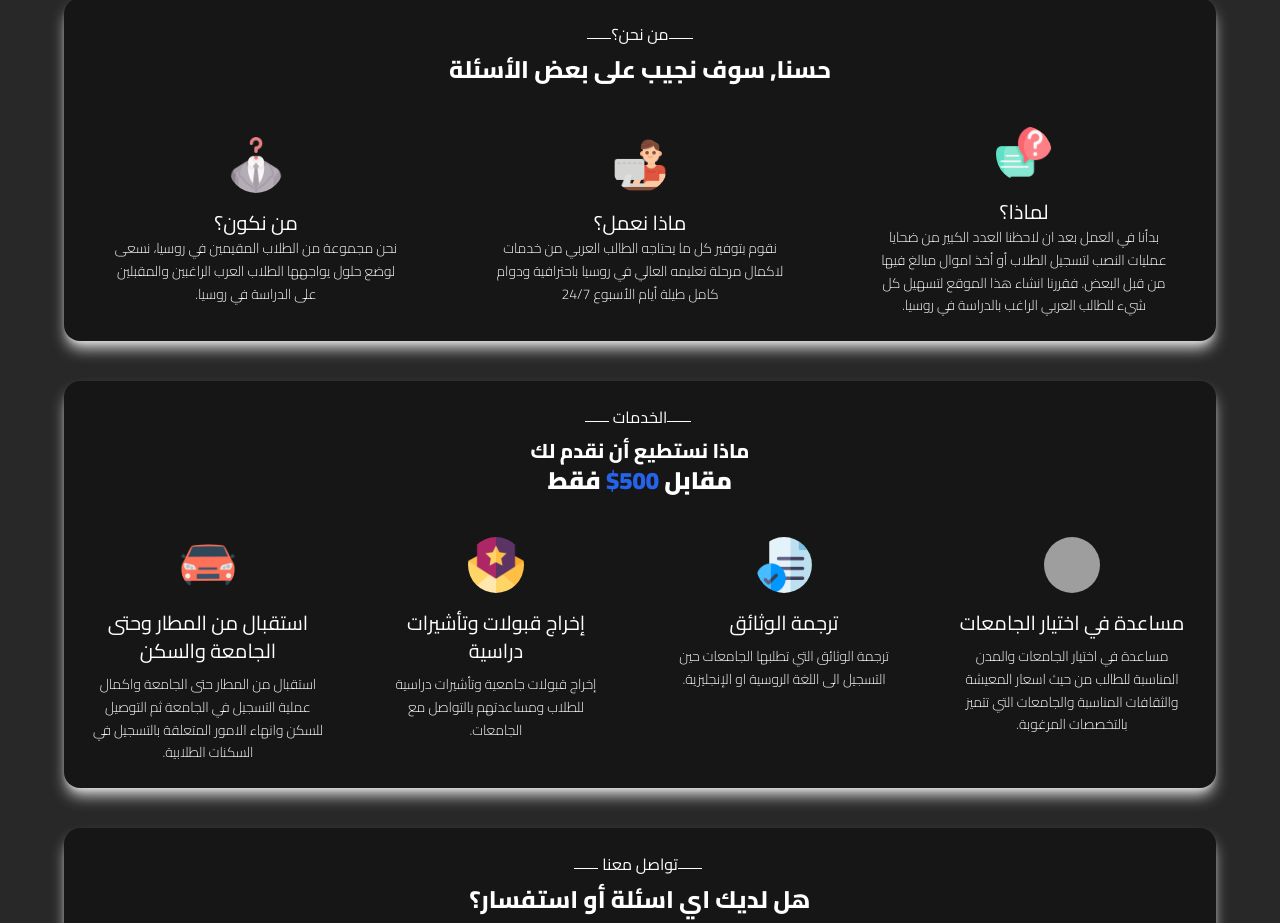
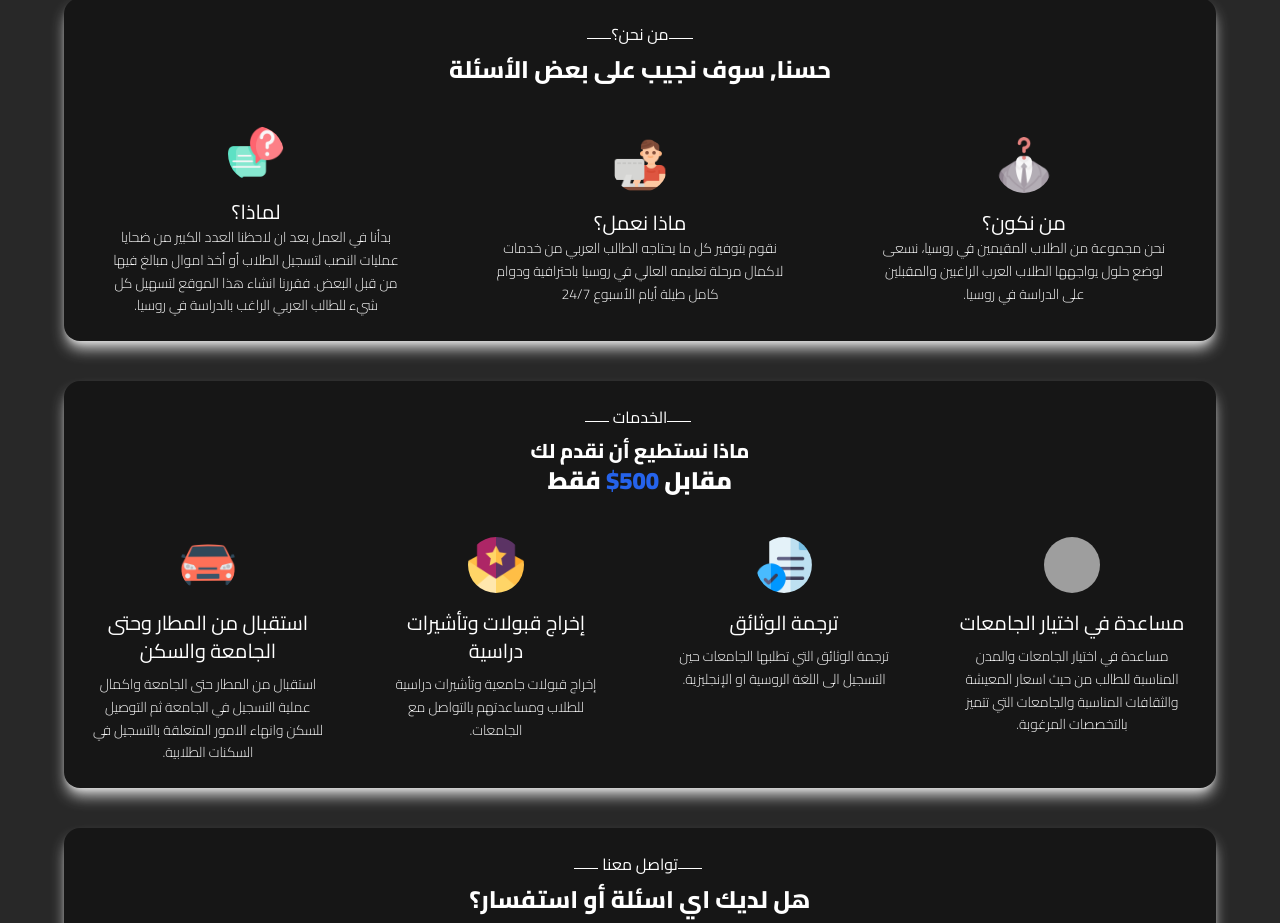
Before and after one commit to The3Techies/toRu, a React (Vite) app: page / in a window 1280 px wide. Shown: the part 874-1797 px from the top of the page. Built offline with nearby package versions, Linux system fonts and the light colour scheme; grey boxes are pictures that could not be loaded; a web font is replaced by a local one.

Commit message:
social media was fixed

```diff
--- a/src/pages/Home/WhyUs.tsx
+++ b/src/pages/Home/WhyUs.tsx
@@ -43,7 +43,7 @@ const WhyUs = () => {
                     </div>
                     <h1 className={'font-Cairo md:text-2xl font-extrabold ' + state.fontColor}>حسنا, سوف نجيب على بعض الأسئلة</h1>
                 </div>
-                <div className='flex md:flex-row-reverse flex-col mt-10 justify-around items-center ' >
+                <div className='flex md:flex-row flex-col mt-10 justify-around items-center ' >
                     {WhyUs}
                 </div>
             </div>
```
